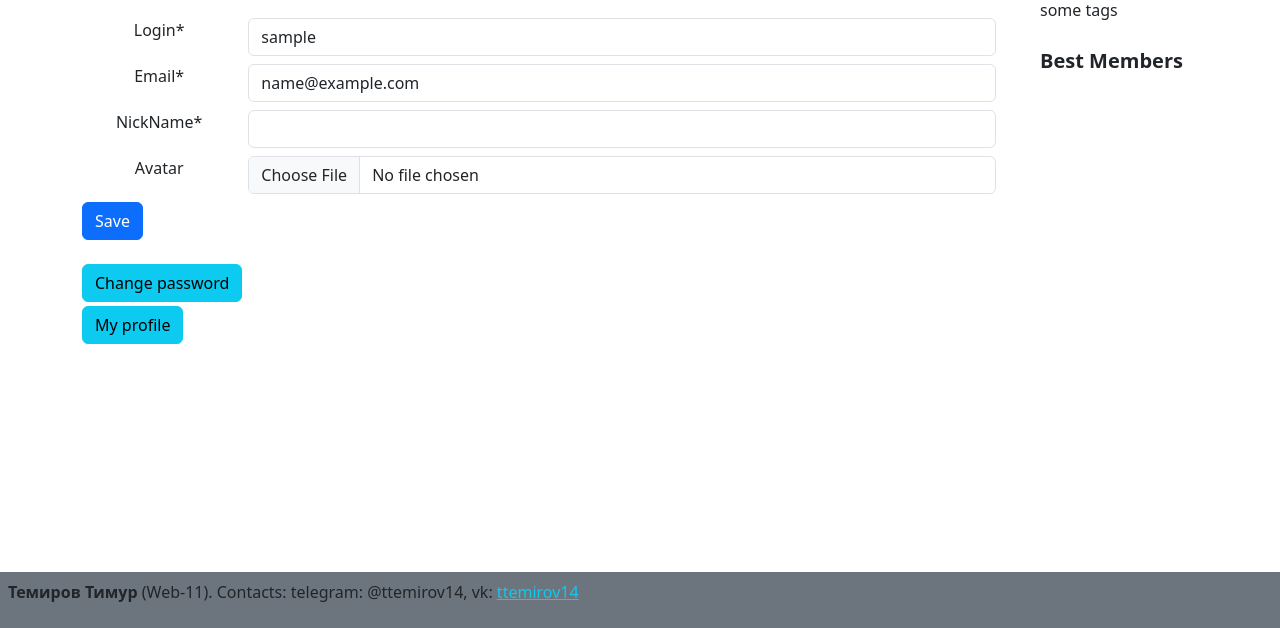
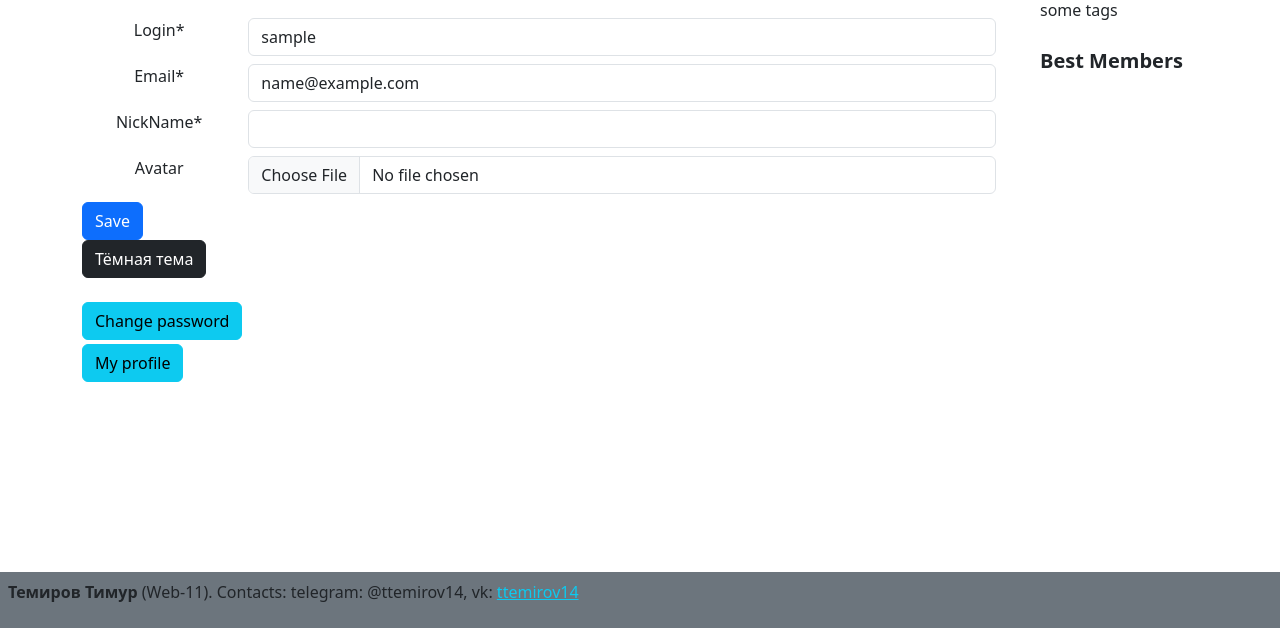
Before and after one commit to Timur1414/vk_web_dz, a Django app: page /profile/edit/ in a window 1280 px wide. Shown: the part 172-800 px from the top of the page. Run offline with Django 5.2, Linux system fonts and the light colour scheme; the visitor is signed in with stand-in values (Sample User, id 1); data comes from the database, SQL or seed files in the repository; data that the repository does not hold is empty; some libraries are stand-ins or nearby versions.

Commit message:
Added light/dark theme (session storage).

```diff
--- a/main/templates/base.html
+++ b/main/templates/base.html
@@ -1,6 +1,6 @@
 {% load static %}
 <!DOCTYPE html>
-<html lang="ru">
+<html lang="ru" data-bs-theme="{{ color_theme }}">
 <head>
     <meta charset="UTF-8">
     <title>AskPupkin</title>
@@ -23,6 +23,7 @@
     {% block extra_css %}{% endblock %}
 </head>
 <body>
+<input id="color_theme" type="hidden" value="{{ color_theme }}">
 <header class="p-2">
     <nav class="navbar p-0">
         <div class="d-flex justify-content-between" style="width: 100%">
@@ -112,6 +113,16 @@
     function open_profile(user_id) {
         window.location = `/profile/${user_id}`
     }
+
+    document.addEventListener('DOMContentLoaded', function() {
+        let currentTheme = document.getElementById('color_theme').value
+        {#let currentTheme = localStorage.getItem('theme');#}
+        applyTheme(currentTheme);
+
+        function applyTheme(theme) {
+            document.documentElement.setAttribute('data-bs-theme', theme);
+        }
+    });
 </script>
 {% block extra_js %}{% endblock %}
 </body>
--- a/main/templates/profile/settings.html
+++ b/main/templates/profile/settings.html
@@ -37,7 +37,74 @@
             </div>
             <input class="btn btn-primary" type="submit" value="Save">
         </form>
+        {% if color_theme == 'light' %}
+            <button id="theme_btn" class="btn btn-dark">Тёмная тема</button>
+        {% else %}
+            <button id="theme_btn" class="btn btn-light">Светлая тема</button>
+        {% endif %}
+        <br>
         <a class="btn btn-info mt-4" href="{% url 'password_change' %}">Change password</a> <br>
         <a class="btn btn-info mt-1" href="{% url 'profile' id=request.user.id %}">My profile</a>
     </div>
 {% endblock %}
+
+{% block extra_js %}
+    <script>
+        const theme_btn = document.getElementById('theme_btn');
+        let currentTheme = document.getElementById('color_theme').value
+        {#let currentTheme = localStorage.getItem('theme') || 'light';#}
+        saveThemeOnServer(currentTheme);
+
+        theme_btn.addEventListener('click', async function() {
+            currentTheme = currentTheme === 'light' ? 'dark' : 'light';
+            await applyTheme(currentTheme);
+            localStorage.setItem('theme', currentTheme);
+        });
+
+        function getCookie(name) {
+            let cookieValue = null;
+            if (document.cookie && document.cookie !== '') {
+                const cookies = document.cookie.split(';');
+                for (let i = 0; i < cookies.length; i++) {
+                    const cookie = cookies[i].trim();
+                    if (cookie.substring(0, name.length + 1) === (name + '=')) {
+                        cookieValue = decodeURIComponent(cookie.substring(name.length + 1));
+                        break;
+                    }
+                }
+            }
+            return cookieValue;
+        }
+
+        async function saveThemeOnServer(theme) {
+            try {
+                await fetch('/api/toggle_theme/', {
+                    method: 'POST',
+                    headers: {
+                        'Content-Type': 'application/json',
+                        'X-CSRFToken': getCookie('csrftoken'),
+                    },
+                    body: JSON.stringify({theme: theme})
+                });
+            }
+            catch (err) {
+                console.log('Theme not saved on server:', err)
+            }
+        }
+
+        async function applyTheme(theme) {
+            document.documentElement.setAttribute('data-bs-theme', theme);
+            await saveThemeOnServer(theme)
+            if (theme === 'dark') {
+                theme_btn.classList.add('btn-light')
+                theme_btn.classList.remove('btn-dark')
+                theme_btn.innerText = 'Светлая тема'
+            }
+            else {
+                theme_btn.classList.add('btn-dark')
+                theme_btn.classList.remove('btn-light')
+                theme_btn.innerText = 'Тёмная тема'
+            }
+        }
+    </script>
+{% endblock %}
--- a/main/templates/question/card.html
+++ b/main/templates/question/card.html
@@ -13,7 +13,7 @@
             <p class="text-truncate">{{ question.text|safe }}</p>
         </div>
         <div class="row mt-4 px-0">
-            <div class="col-7 text-truncate">
+            <div class="col-7 pt-1 text-truncate">
                 <span class="fw-semibold">Tags: </span>
                 {% for tag in question.tags.all %}
                     <span class="tag rounded px-1 text-{{ tag.color }}" onclick="open_tag(event, '{{ tag.text }}')">{{ tag }}</span>
--- a/main/urls/api.py
+++ b/main/urls/api.py
@@ -7,4 +7,5 @@ urlpatterns = [
     path('answer_like/', views.answer_like),
     path('answer_check/', views.answer_check),
     path('centrifugo/token/', views.centrifugo_token, name='centrifugo_token'),
+    path('toggle_theme/', views.toggle_theme),
 ]
--- a/main/views/base.py
+++ b/main/views/base.py
@@ -20,6 +20,7 @@ def create_base_context() -> dict[str, Any]:
     context = {
         'popular_profiles': cache.get_cached_users(),
         'popular_tags': cache.get_cached_tags(),
+        'color_theme': 'light',
     }
     return context
 
@@ -42,6 +43,7 @@ def create_context(request: HttpRequest) -> dict[str, Any]:
         'user': user,
         'profile': profile,
     })
+    context['color_theme'] = request.session.get('color_theme', 'light')
     return context
 
 
--- a/static_dev/css/question_card.css
+++ b/static_dev/css/question_card.css
@@ -9,5 +9,5 @@
 }
 
 .tag:hover {
-    background-color: rgba(225, 236, 244, 0.75);
+    border: 3px solid rgba(205, 206, 255, 1);
 }
```
Also changed, not shown: main/views/api.py (+16 -0 lines).
